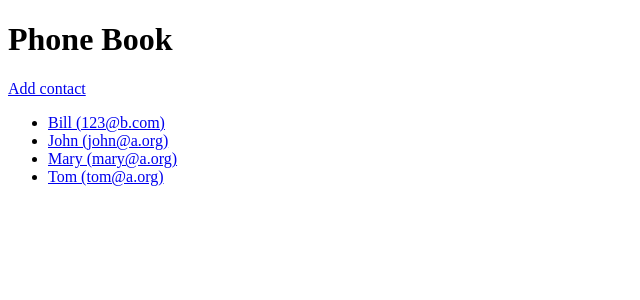
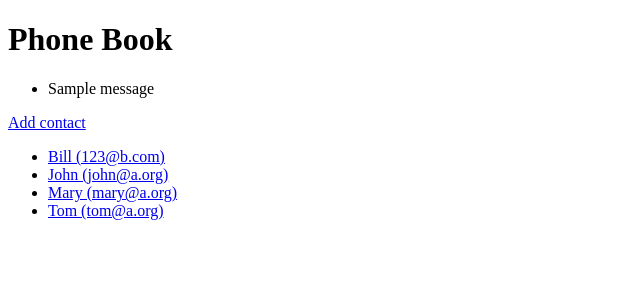
Before and after one commit to denyszamiatin/web_phones, a Django app: page / in a window 1280 px wide. Shown: the top 300 px of the page, without its empty margins (0-640 px from the left). Run offline with Django 3.2, Linux system fonts and the light colour scheme; data comes from the database, SQL or seed files in the repository; one stand-in notice (Sample message) is shown.

Commit message:
Add page

```diff
--- a/phones/contacts/templates/index.html
+++ b/phones/contacts/templates/index.html
@@ -6,6 +6,13 @@
 </head>
 <body>
 <h1>Phone Book</h1>
+{% if messages %}
+<ul class="messages">
+    {% for message in messages %}
+    <li{% if message.tags %} class="{{ message.tags }}"{% endif %}>{{ message }}</li>
+    {% endfor %}
+</ul>
+{% endif %}
 {% block content %}
 <p><a href="/contact/add">Add contact</a></p>
 <ul>
--- a/phones/contacts/templates/info.html
+++ b/phones/contacts/templates/info.html
@@ -1,5 +1,6 @@
 {% extends 'index.html' %}
 {% block content %}
+
 <p>{{contact.name}}</p>
 <ul>
     {% for number in numbers %}
--- a/phones/contacts/views.py
+++ b/phones/contacts/views.py
@@ -1,4 +1,5 @@
-from django.shortcuts import render, get_object_or_404
+from django.shortcuts import render, get_object_or_404, redirect
+from django.contrib import messages
 from .models import Contact, PhoneNumber
 from .forms import ContactForm
 
@@ -21,4 +22,6 @@ def add_contact(request):
         if form.is_valid():
             contact = Contact(name=form.cleaned_data['name'], email=form.cleaned_data['email'])
             contact.save()
+            messages.info(request, 'Contact has been added successfully')
+            return redirect('/')
     return render(request, 'add.html', {'form': form})
```
